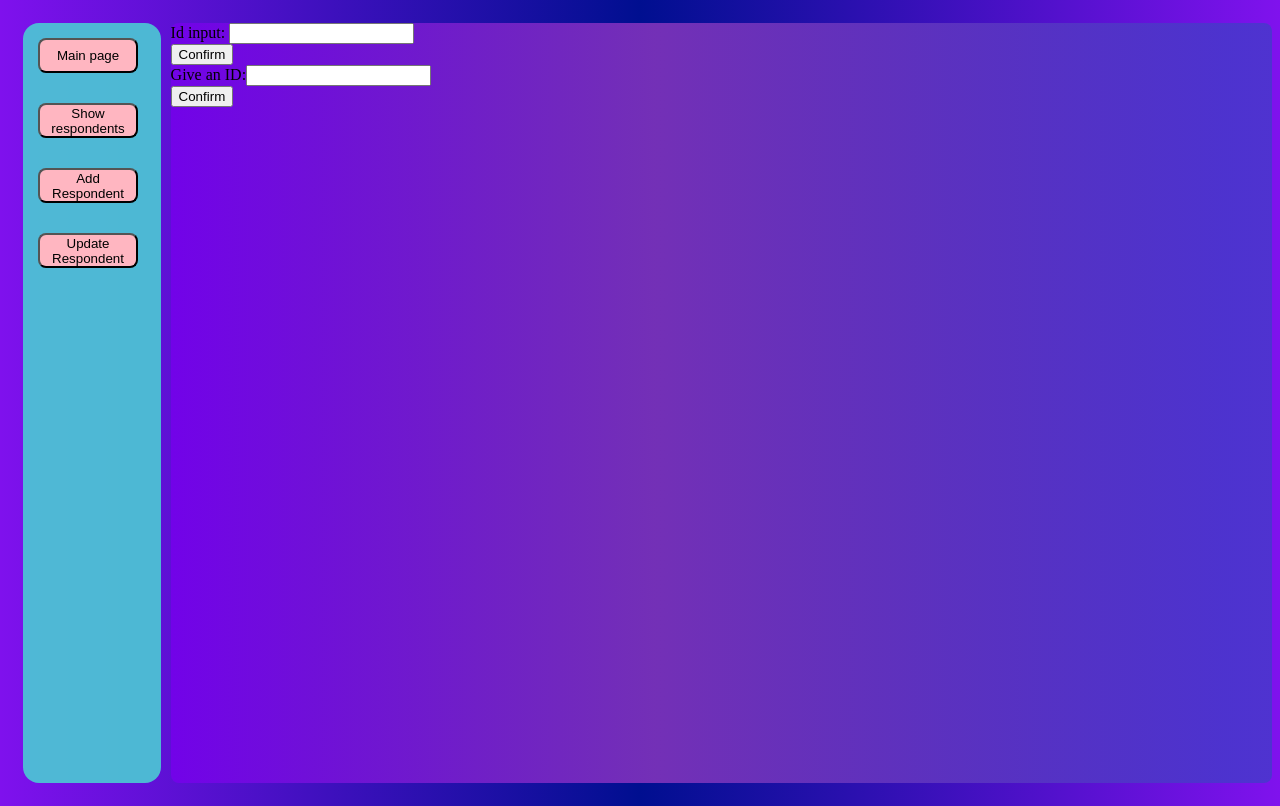
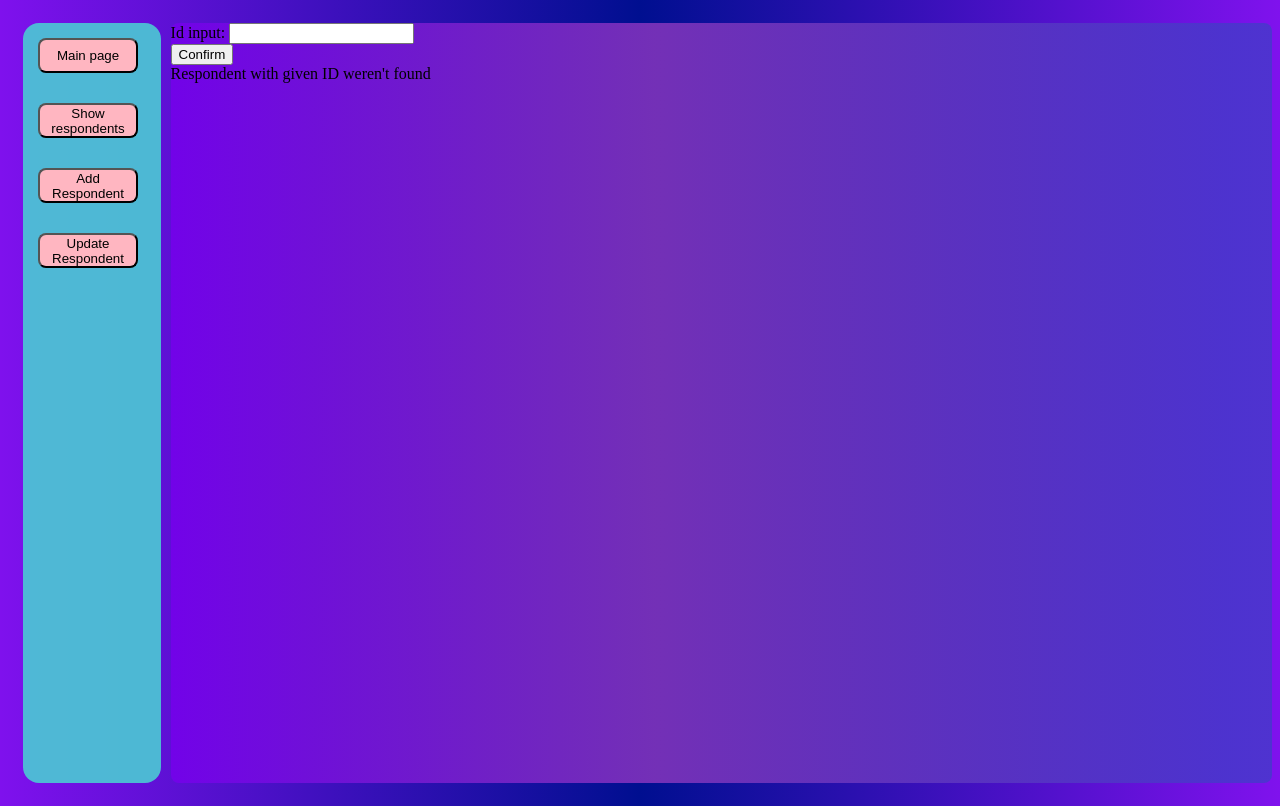
Before and after one commit to CPiotr23/Front-Respondents, a React (Create React App) app: page / in a window 1280 px wide. Both pictures are taken after a click on the button "Update Respondent". Built offline with nearby package versions, Linux system fonts and the light colour scheme.

Commit message:
Respondent update/finder edit

```diff
--- a/src/objects/Page.js
+++ b/src/objects/Page.js
@@ -23,7 +23,7 @@ function Page(props) {
     }
     if(props.currentPage==='updaterespondent'){
         return (
-            <UpdateRespondent currentPage={props.currentPage} baseURL={baseURL} />
+            <UpdateRespondent baseURL={baseURL} />
         );
     }
 }
--- a/src/objects/RespondentFinder.js
+++ b/src/objects/RespondentFinder.js
@@ -1,9 +1,17 @@
+import {useState} from 'react'
+export default function RespondentFinder({submitIdValueHandler}) {
 
-export default function RespondentFinder() {
+   const[value, setValue] = useState(null);
+
+   function changeHandler(value) {
+       setValue(value)
+       console.log(value)
+   }
+
     return (
         <div className="finder">
-            Id input: <input type="number"></input><br/>
-            <button>Confirm</button>
+            Id input: <input type="number" onChange={(e) => changeHandler(e.target.value)}></input><br/>
+            <button onClick={() => submitIdValueHandler(value)}>Confirm</button>
         </div>
     )
 }
--- a/src/pages/UpdateRespondent.js
+++ b/src/pages/UpdateRespondent.js
@@ -1,34 +1,29 @@
 import RespondentFinder from '../objects/RespondentFinder'
-import axios from "axios";
 import React, {useEffect, useState} from "react";
-import FindRespondent from "./fetches/FindRespondent"
-
+import FindRespondent from './fetches/FindRespondent'
+import RespondentEditer from '../objects/RespondentEditer'
 export default function UpdateRespondent(props) {
 
+    const [id, setId] = useState(null);
+    const [respondent, setRespondent] = useState(null);
 
-    const [id, setId] = useState(null)
-    const [respondent, setRespondent] = useState(null)
-
-    function buttonHandler(value) {
-        if(value!=='') {
-            setId(value)
-        }
-        else setRespondent('')
+    function submitIdValueHandler(value) {
+        setId(value);
     }
 
     useEffect(() => {
-        if(id!==null && id!==''){
-            axios.get("http://localhost:8080/respondents/findById/"+id)
-            .then((response) => {
-                setRespondent(response.data)
-            })
+        console.log(id)
+        if(id!==null && id!=='') {
+         FindRespondent({id, setRespondent})
         }
-    }, [id])
+        else setRespondent(null)
+    },[id])
+
 
     return (
         <div className="mainBody">
-            <RespondentFinder/>
-            <FindRespondent currentPage={props.currentPage} respondent={respondent} id={id} buttonHandler={buttonHandler}/>
+            <RespondentFinder submitIdValueHandler={submitIdValueHandler}/>
+            {respondent!==null && id!=='' ? <RespondentEditer respondent={respondent}/> : 'Respondent with given ID weren\'t found'}
         </div>
-      );
+    );
 }
--- a/src/pages/fetches/FindRespondent.js
+++ b/src/pages/fetches/FindRespondent.js
@@ -1,24 +1,13 @@
-import {useState} from 'react'
-import RespondentSingle from '../../objects/RespondentSingle'
+import axios from "axios";
+
 export default function FindRespondent(props) {
-
-    const [value, setValue] = useState(null)
-
-    if(props.respondent === null) {
     return (
-        <div>
-            Give an ID:<input type="number" onChange={(e) => setValue(e.target.value)}/><br />
-            <button onClick={() => (props.buttonHandler(value))}>Confirm</button>
-        </div>
-    );
-    }
-    else {
-    return (
-        <div>
-            Give an ID:<input type="number" onChange={(e) => setValue(e.target.value)}/><br />
-            <button onClick={() => (props.buttonHandler(value))}>Confirm</button><br />
-            {props.respondent!=='' ? <RespondentSingle key={props.respondent.id} currentPage={props.currentPage} respondent={props.respondent} /> : <p><br/>Respondent wih given ID weren't found</p>}
-        </div>
-    );
-    }
+        axios
+        .get('http://localhost:8080/respondents/findById/'+props.id)
+        .then(response => {
+          props.setRespondent(response.data)
+        })
+        .catch(error => {
+        console.log(error)
+        }));
 }
```
